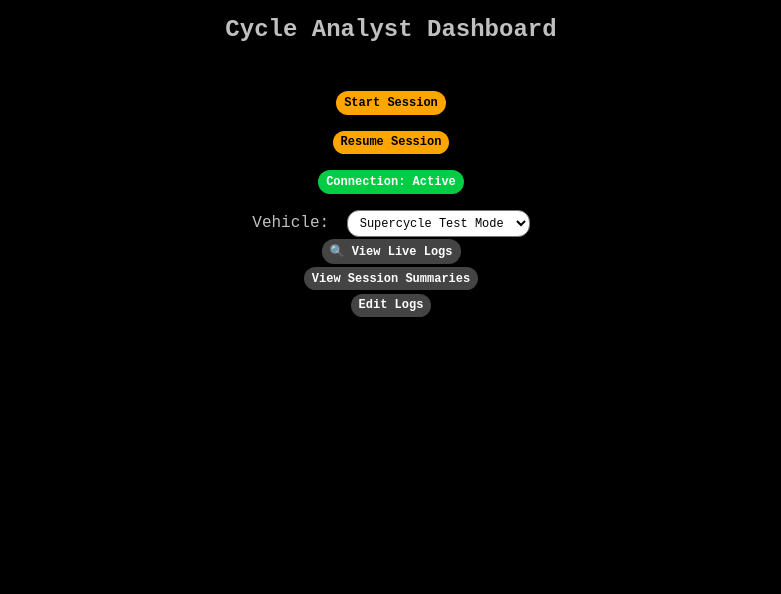
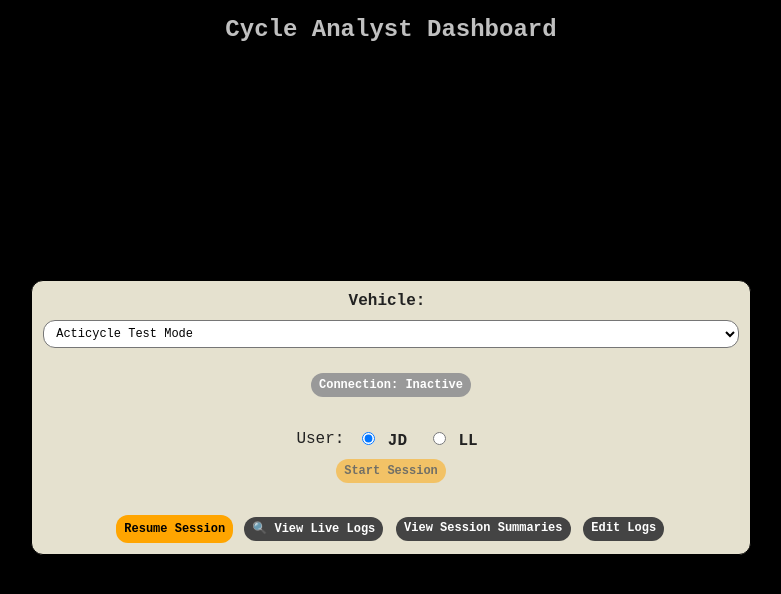
Before and after one commit to regenbox-team/Cycle-Analyst-App, a Flask app: page /start in a window 1280 px wide. Shown: the top 594 px of the page, without its empty margins (249-1030 px from the left). Run offline with Flask 3, Linux system fonts and the light colour scheme; data comes from the database, SQL or seed files in the repository; both versions use the stored data as it was after the commit; data that the repository does not hold is empty.

Commit message:
refreshed start page

```diff
--- a/templates/start.html
+++ b/templates/start.html
@@ -9,64 +9,60 @@
 <body>
   <h1>Cycle Analyst Dashboard</h1>
 
+  <div class="section" style="padding-top:0;">
+    <div class="card" style="max-width:720px;">
+      <div class="form-group" style="width:100%;">
+        <div style="display:flex; gap:0.6rem; align-items:center; justify-content:center; flex-wrap:wrap; width:100%;">
+          <label for="mode-select">Vehicle:</label>
+          <select id="mode-select">
+            <option value="supercycle_live">Supercycle Live</option>
+            <option value="supercycle_test">Supercycle Test Mode</option>
+            <option value="acticycle_live">Acticycle Live</option>
+            <option value="acticycle_test">Acticycle Test Mode</option>
+          </select>
 
+          <div id="connection-status-wrapper">
+            <button id="connection-status" disabled>Checking connection...</button>
+          </div>
+        </div>
 
-  {% if session_active %}
-  <p>Session is currently active.</p>
-  <a href="/dashboard" class="start-button">Go to Session in Progress</a>
-{% else %}
-    <div class="start-options">
-    <form id="start-form" method="POST" action="/start_session">
-      <input type="hidden" name="user" value="JD" />
-      <button class="start-button" type="submit" id="start-btn" disabled>Start Session</button>
-    </form>
+        {% if session_active %}
+          <div style="text-align:center; width:100%;">
+            <p>Session is currently active.</p>
+            <a href="/dashboard" class="start-button">Go to Session in Progress</a>
+          </div>
+        {% else %}
+          <form id="start-form" method="POST" action="/start_session" style="width:100%; display:flex; flex-direction:column; align-items:center; gap:0.6rem;">
+            <div style="display:flex; gap:0.8rem; align-items:center; flex-wrap:wrap;">
+              <span style="color:#222;">User:</span>
+              <label><input type="radio" name="user" value="JD" checked> JD</label>
+              <label><input type="radio" name="user" value="LL"> LL</label>
+            </div>
+            <button class="start-button" type="submit" id="start-btn" disabled>Start Session</button>
+          </form>
 
-    <button  class="start-button" onclick="openResumeModal()">Resume Session</button>
-
-
-    <div id="connection-status-wrapper">
-      <button id="connection-status" disabled>Checking connection...</button>
+          <div style="display:flex; gap:0.6rem; justify-content:center; flex-wrap:wrap; width:100%;">
+            <button class="start-button" type="button" onclick="openResumeModal()">Resume Session</button>
+            <a id="link-live-logs" class="dashboard-button" href="/live_logs">🔍 View Live Logs</a>
+            <a id="link-select-session" class="dashboard-button" href="/select_session">View Session Summaries</a>
+            <a id="link-edit-session" class="dashboard-button" href="/edit_session">Edit Logs</a>
+          </div>
+        {% endif %}
+      </div>
     </div>
-
-    <div id="mode-select-wrapper" style="margin-top: 1rem;">
-      <label for="mode-select" style="margin-right: 0.5rem;">Vehicle:</label>
-      <select id="mode-select">
-        <option value="supercycle_live">Supercycle Live</option>
-        <option value="supercycle_test">Supercycle Test Mode</option>
-        <option value="acticycle_live">Acticycle Live</option>
-        <option value="acticycle_test">Acticycle Test Mode</option>
-      </select>
-    </div>
-    </div>
+  </div>
 
   <div id="resume-modal" class="modal">
     <div class="modal-content">
       <span class="close" onclick="closeResumeModal()">&times;</span>
       <h4>Select a session to resume</h4>
       <form method="POST" action="/resume_session">
-        <select name="session_id" required style="width: 100%; padding: 0.5rem; margin-top: 1rem;">
-          {% for s in recent_sessions %}
-            <option value="{{ s }}">{{ s }}</option>
-          {% endfor %}
-        </select>
+        <select id="resume-session-select" name="session_id" required style="width: 100%; padding: 0.5rem; margin-top: 1rem;"></select>
         <br><br>
         <button class="dashboard-button" type="submit">Resume</button>
       </form>
     </div>
   </div>
-{% endif %}
-
-
-
-
-
-
-
-  <a class="dashboard-button" href="/live_logs">🔍 View Live Logs</a>
-  <a class="dashboard-button" href="/select_session">View Session Summaries</a>
-  <a class="dashboard-button" href="/edit_session">Edit Logs</a>
-
-
 
   <script src="{{ url_for('static', filename='js/start.js') }}"></script>
 </body>
--- a/var/current_session.txt
+++ b/var/current_session.txt
@@ -1 +1 @@
-2025-09-01_00-07-48
+2025-09-01_00-20-34
--- /dev/null
+++ b/var/session_metrics/2025-09-01_00-20-23_session_metrics.json
@@ -0,0 +1 @@
+{"speed_max": 44.8, "speed_sum": 946.3, "speed_count": 22, "power_sum": 7163.0, "power_max": 716.5, "power_min": 39.5, "solar_power_max": 149.5, "solar_power_sum": 2761.0, "solar_power_count": 22, "temp_sum": 936.2, "temp_max": 0, "temp_count": 22, "positive_Wh": 0.09516432424386344, "regen_Wh": 0, "solar_Wh": 0.036387399666839175, "distance_km": 0.026000000000000023, "distance_start": 1.526, "last_km_checkpoints": [0], "distance_total": 0.0, "distance_offset": 0.0, "last_raw_distance": 1.552, "ca_reset_detected": false, "ca_reset_prompt": false, "ah_offset": 0.0, "Wh_per_km_last": [], "net_Wh_per_km_last": [], "solar_pct_per_km_last": [], "last_regen_checkpoint": 0, "regen_pct_per_km_last": [], "calories_burned": 0.05214314372258054}
--- /dev/null
+++ b/var/session_metrics/2025-09-01_00-20-34_session_metrics.json
@@ -0,0 +1 @@
+{"speed_max": 0, "speed_sum": 0, "speed_count": 0, "power_sum": 0, "power_max": -Infinity, "power_min": Infinity, "solar_power_max": 0, "solar_power_sum": 0, "solar_power_count": 0, "temp_sum": 0, "temp_max": 0, "temp_count": 0, "positive_Wh": 0, "regen_Wh": 0, "solar_Wh": 0.0, "distance_km": 0.0, "distance_start": 0.0, "last_km_checkpoints": [0], "distance_total": 0.0, "distance_offset": 0.0, "last_raw_distance": 0.0, "ca_reset_detected": false, "ca_reset_prompt": false, "ah_offset": 0.0, "Wh_per_km_last": [], "net_Wh_per_km_last": [], "solar_pct_per_km_last": [], "last_regen_checkpoint": 0, "regen_pct_per_km_last": [], "calories_burned": 0.0}
--- a/var/test_mode.txt
+++ b/var/test_mode.txt
@@ -1 +1 @@
-true
+false
--- a/var/vehicle_mode.txt
+++ b/var/vehicle_mode.txt
@@ -1 +1 @@
-supercycle_test
+acticycle_test
```
Also changed, not shown: static/js/start.js (+34 -1 lines), var/ride_data_acticycle_test.db, var/ride_data_supercycle_test.db.
